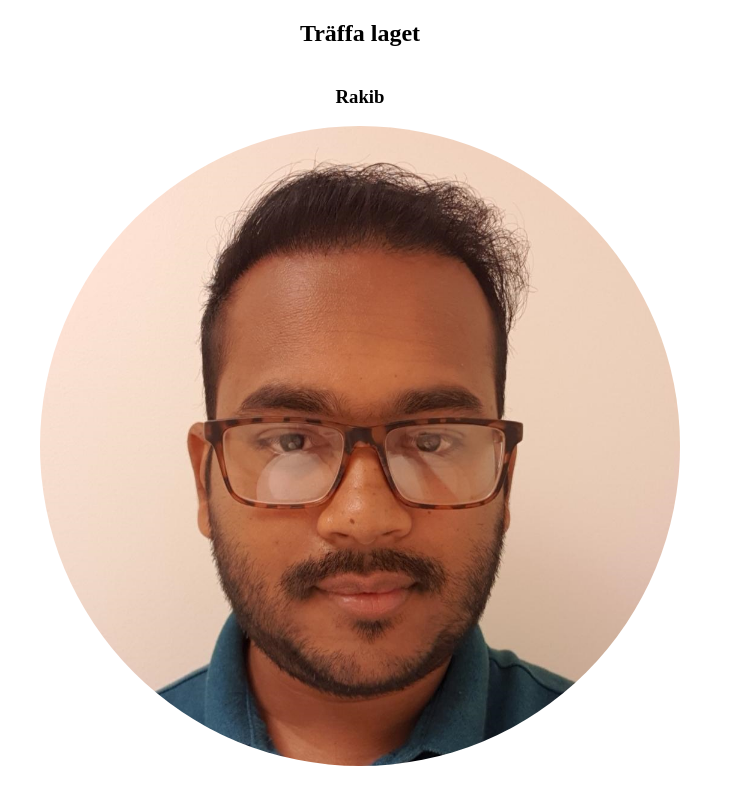
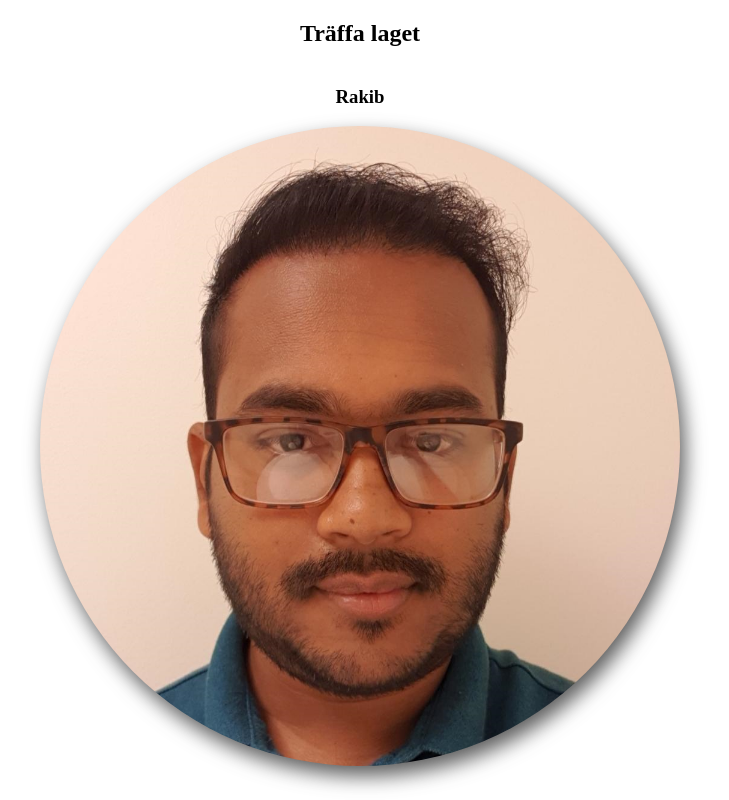
Before and after one commit to felicianorman/scss_design, a plain HTML site: page index.html in a window 1280 px wide. Shown: the part 800-1600 px from the top of the page, without its empty margins (280-1009 px from the left). Drawn offline with Linux system fonts and the light colour scheme.

Commit message:
la till drop-shadow på bilderna och justerade blockquote mer

```diff
--- a/scss/_mixins.scss
+++ b/scss/_mixins.scss
@@ -55,7 +55,6 @@
         width: 65%;
         border-radius: 8px;
         font-size: 0.9em;
-        text-align: center;
 
         blockquote {
            padding: 5%;
@@ -68,16 +67,15 @@
             position: absolute;
             font-weight: bold;
             top: -20%;
-            left: -7%;
-            padding: 5px;
+            left: -9%;
             font-family: Arial, Helvetica, sans-serif;
 
         }
     }
 
-    }
-
     img {
         width: 50%;
         border-radius: 50%;
+        filter: drop-shadow(5px 10px 10px #444d);
     }
+}
```
Also changed, not shown: css/main.css, 1 other file.
